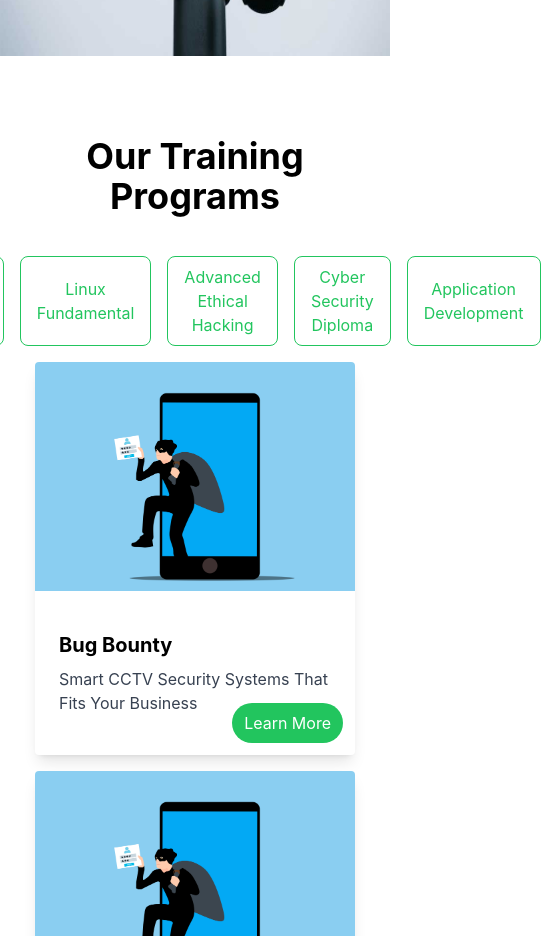
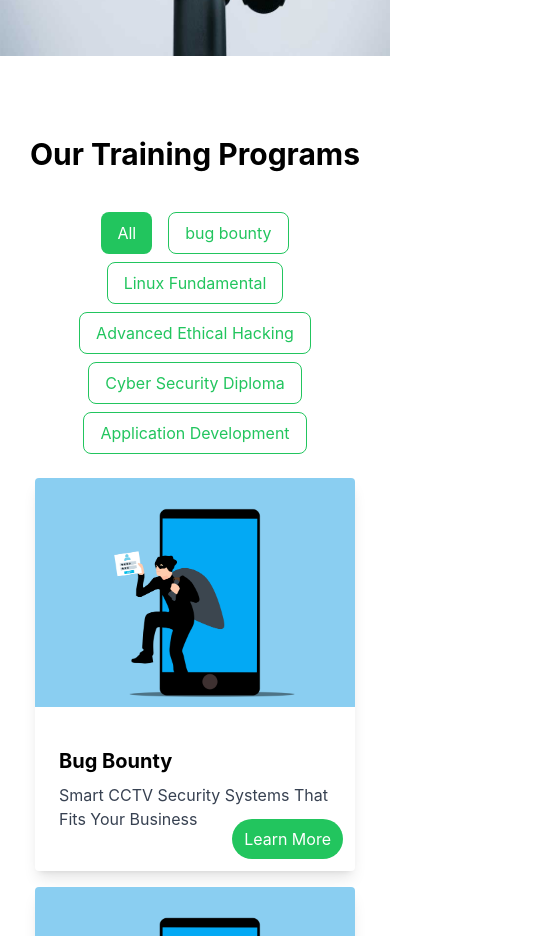
Before and after one commit to sankalp-codes244/cyberousWebsite, a React (Vite) app: page / in a window 390 px wide. Shown: the part 6180-7116 px from the top of the page, 541 px wide, since content can reach past the window. Built offline with nearby package versions, Linux system fonts and the light colour scheme.

Commit message:
responsiveness added in filter training

```diff
--- a/src/pages/Homepage/Training/Training.jsx
+++ b/src/pages/Homepage/Training/Training.jsx
@@ -1,81 +1,35 @@
 import { useState } from "react";
 import TrainingCard from "../../../components/TrainingCard";
+const Training = ({ programs }) => {
+  const [selectedType, setSelectedType] = useState("All");
 
-const Training = ({ programs }) => {
-  const [selectedType, setSelectedType] = useState("All"); // Fixed typo
+  // Classes for filter buttons with responsive adjustments
+  const filterButtonBaseClasses = "mx-2 mb-2 px-4 py-2 rounded-lg focus:outline-none focus:ring-4 ring-green-300 transition duration-500";
+  const filterButtonActiveClasses = "bg-green-500 text-white";
+  const filterButtonInactiveClasses = "bg-white text-green-500 border border-green-500";
 
   return (
     <div className="container mx-auto px-4">
-      <h2 className="text-center text-4xl font-bold my-10">
+      <h2 className="text-center text-3xl md:text-4xl font-bold my-10">
         Our Training Programs
       </h2>
 
-      <div className="flex justify-center my-4">
+      {/* Filter buttons with responsive adjustments */}
+      <div className="flex flex-wrap justify-center my-4 text-center">
+        {["All", "bug_bounty", "Linux_Fundamental", "Advanced_Ethical_Hacking", "Cyber_Security_Diploma", "Application_Development"].map((type) => (
           <button
-          onClick={() => setSelectedType("All")}
-          className={`mx-2 px-4 py-2 ${
-            selectedType === "All"
-              ? "bg-green-500 text-white rounded-lg"
-              : "bg-white text-green-500 border border-green-500 rounded-lg focus:ring-4 duration-500 ring-green-300"
-          }`}
+            key={type}
+            onClick={() => setSelectedType(type)}
+            className={`${filterButtonBaseClasses} ${selectedType === type ? filterButtonActiveClasses : filterButtonInactiveClasses}`}
           >
-          All
+            {type.split('_').join(' ')}
           </button>
-        <button
-          onClick={() => setSelectedType("bug_bounty")}
-          className={`mx-2 px-4 py-2 ${
-            selectedType === "bug_bounty"
-              ? "bg-green-500 text-white rounded-lg"
-              : "bg-white text-green-500 border border-green-500 rounded-lg focus:ring-4 duration-500 ring-green-300"
-          }`}
-        >
-          Bug Bounty
-        </button>
-        <button
-          onClick={() => setSelectedType("Linux_Fundamental")}
-          className={`mx-2 px-4 py-2 ${
-            selectedType === "Linux_Fundamental"
-              ? "bg-green-500 text-white rounded-lg"
-              : "bg-white text-green-500 border border-green-500 rounded-lg focus:ring-4 duration-500 ring-green-300"
-          }`}
-        >
-          Linux Fundamental
-        </button>
-        <button
-          onClick={() => setSelectedType("Advanced_Ethical_Hacking")}
-          className={`mx-2 px-4 py-2 ${
-            selectedType === "Advanced_Ethical_Hacking"
-              ? "bg-green-500 text-white rounded-lg"
-              : "bg-white text-green-500 border border-green-500 rounded-lg focus:ring-4 duration-500 ring-green-300"
-          }`}
-        >
-          Advanced Ethical Hacking
-        </button>
-        <button
-          onClick={() => setSelectedType("Cyber_Security_Diploma")}
-          className={`mx-2 px-4 py-2 ${
-            selectedType === "Cyber_Security_Diploma"
-              ? "bg-green-500 text-white rounded-lg"
-              : "bg-white text-green-500 border border-green-500 rounded-lg focus:ring-4 duration-500 ring-green-300"
-          }`}
-        >
-          Cyber Security Diploma
-        </button>
-        <button
-          onClick={() => setSelectedType("Application_Development")}
-          className={`mx-2 px-4 py-2 ${
-            selectedType === "Application_Development"
-              ? "bg-green-500 text-white rounded-lg"
-              : "bg-white text-green-500 border border-green-500 rounded-lg focus:ring-4 duration-500 ring-green-300"
-          }`}
-        >
-          Application Development
-        </button>
+        ))}
       </div>
 
-      {/* Responsive grid layout */}
-      <div className="grid grid-cols-1 sm:grid-cols-2 lg:grid-cols-3 xl:grid-cols-3 gap-4 my-4">
-        {selectedType === "All"?(
+      {/* Responsive grid layout for cards */}
+      <div className="grid grid-cols-1 sm:grid-cols-2 lg:grid-cols-3 gap-4 my-4">
+        {selectedType === "All" ? (
           programs.map((program) => (
             <TrainingCard
               key={program.id}
@@ -97,9 +51,7 @@ const Training = ({ programs }) => {
                 type={program.type}
               />
             ))
-          )
-
-        }
+        )}
       </div>
     </div>
   );
```
Also changed, not shown: src/pages/Homepage/Homepage.jsx (line endings or trailing spaces). Lines whose indentation alone changed are shown as unchanged.
